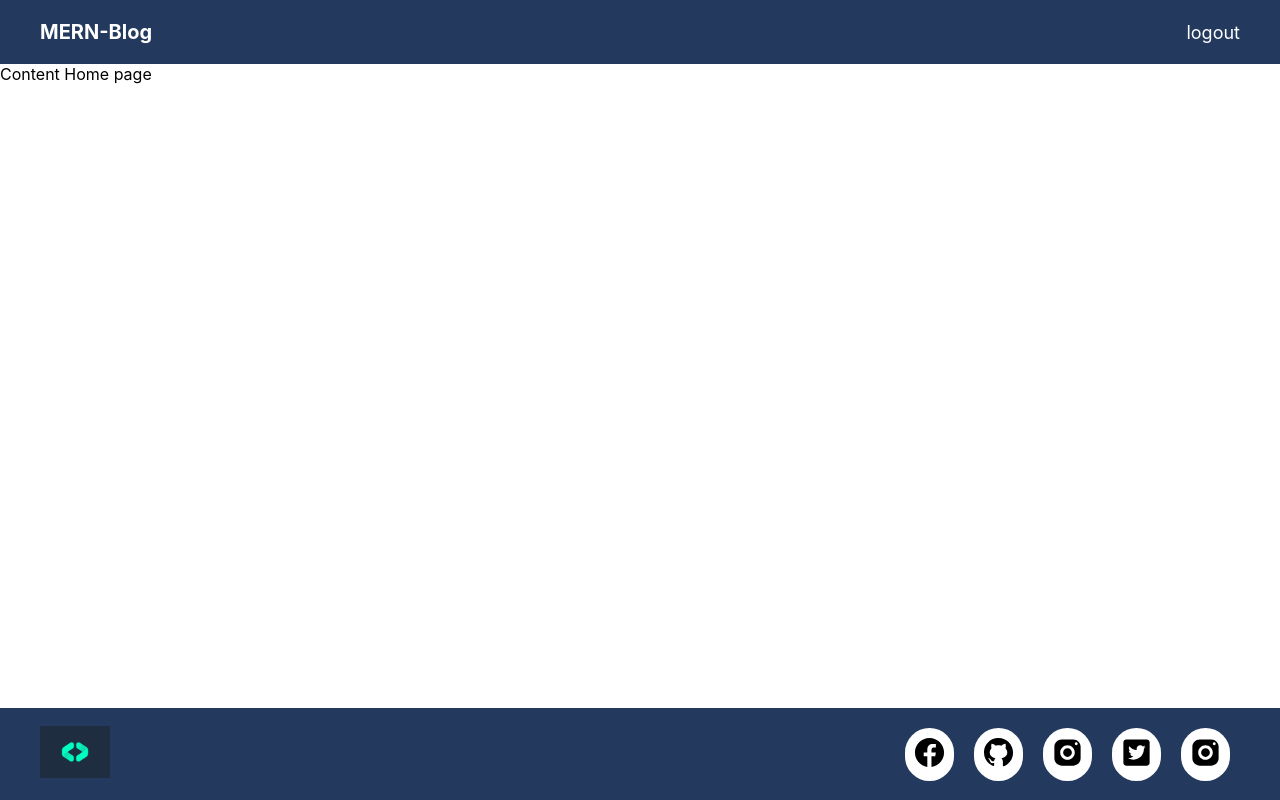
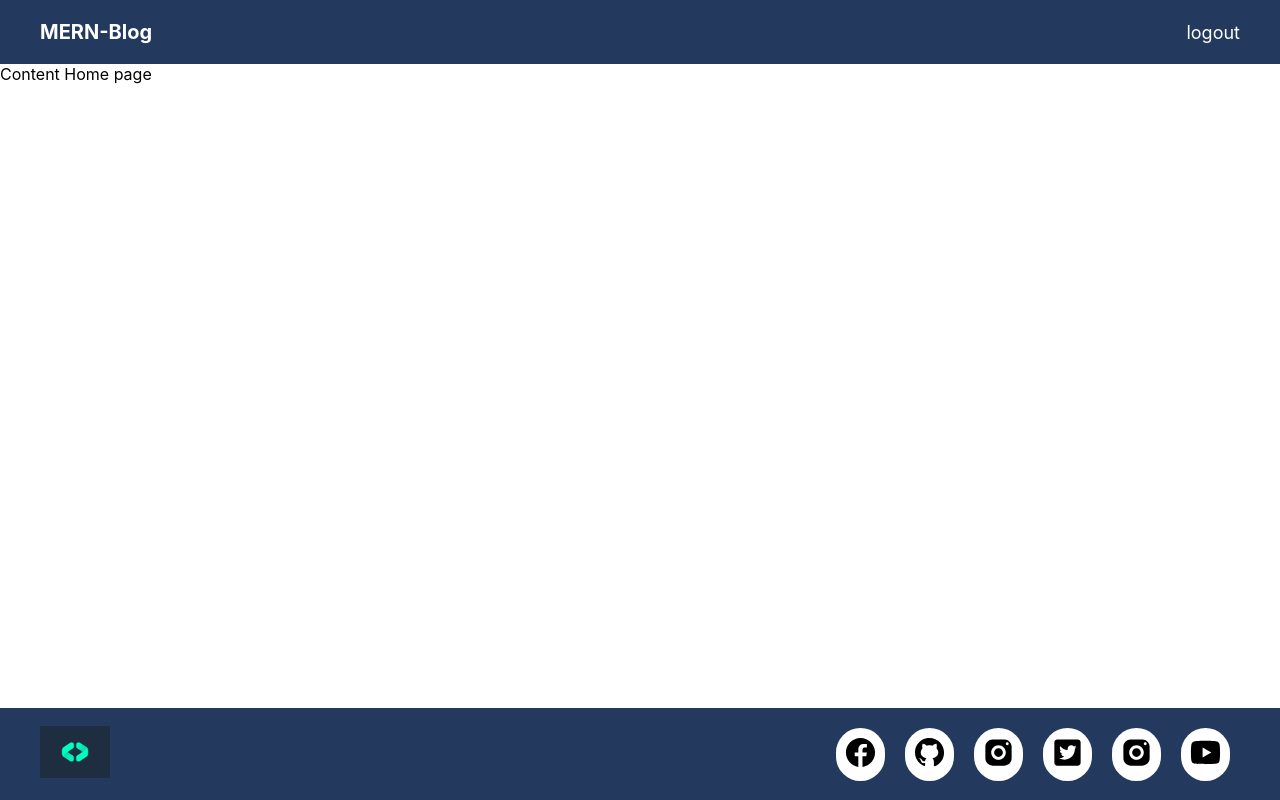
Before and after one commit to Nurmuhammadthariq/mern-blog, a React (Create React App) app: page / in a window 1280 px wide. Built offline with nearby package versions, Linux system fonts and the light colour scheme.

Commit message:
add icon

```diff
--- a/src/components/molecules/Footer/index.js
+++ b/src/components/molecules/Footer/index.js
@@ -30,6 +30,7 @@ const Footer = () => {
         <Icon img={instagram} />
         <Icon img={twitter} />
         <Icon img={instagram} />
+        <Icon img={youtube} />
       </div>
     </div>
   );
```
